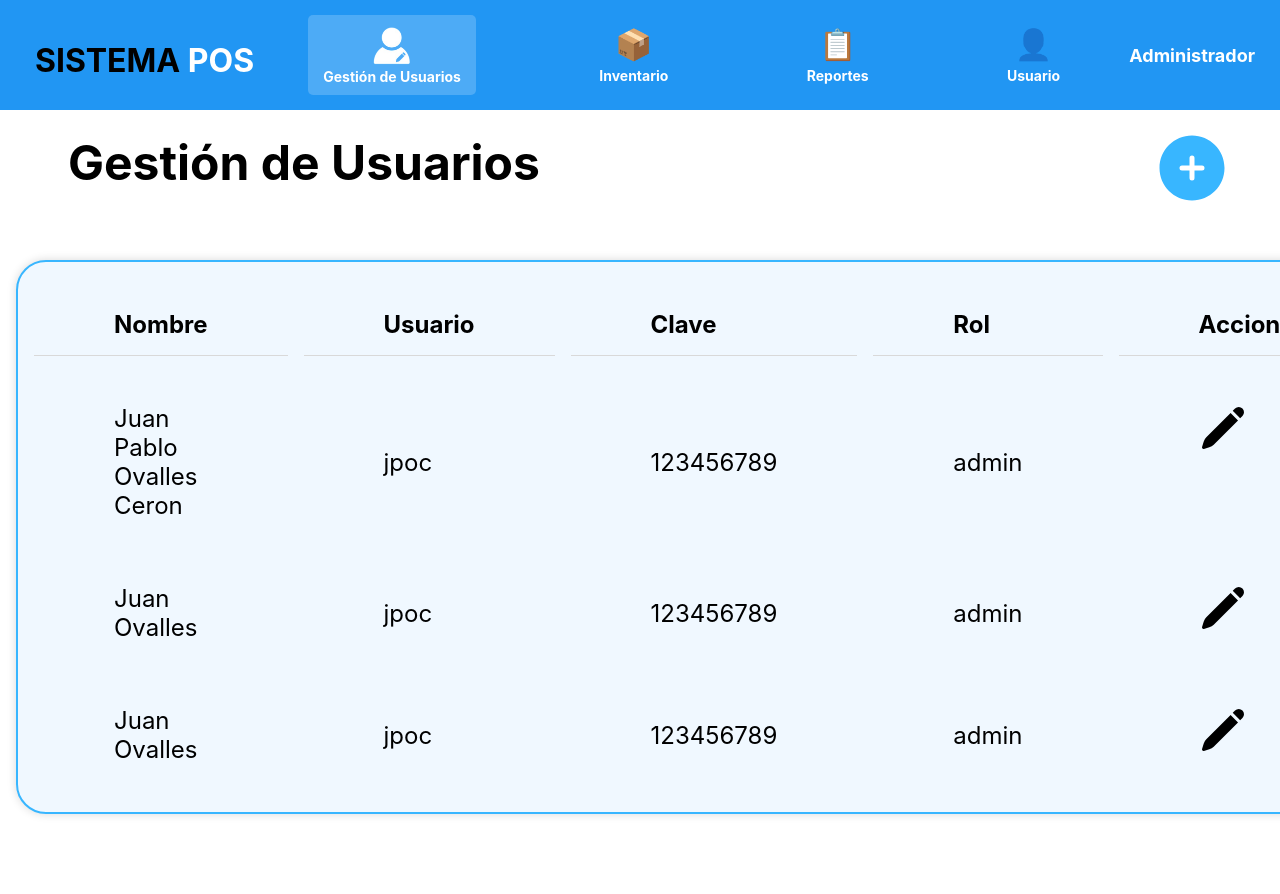
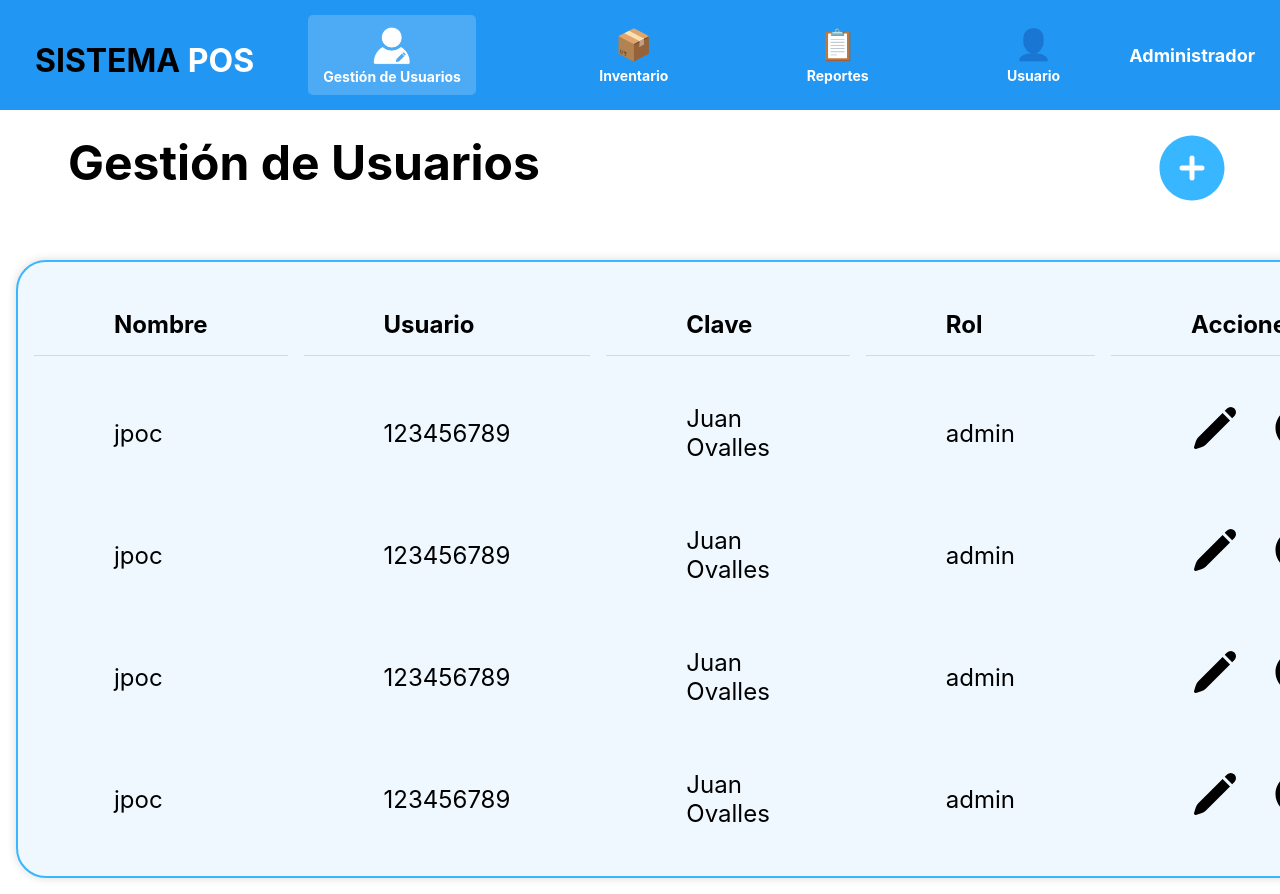
Before and after one commit to jpovalles/SistemaPOS, a React (Create React App) app: page /admin/gestUsers in a window 1280 px wide. Shown: the top 894 px of the page. Before the commit the page ends 830 px from the top, so only its background shows below. Built offline with nearby package versions, Linux system fonts and the light colour scheme.

Commit message:
fixed gestUsers tables size

```diff
--- a/src/pages/admin/gestUsuarios/GestUsers.css
+++ b/src/pages/admin/gestUsuarios/GestUsers.css
@@ -70,5 +70,13 @@
     color: #ff5252;
 }
 
+.gest-users .addUser{
+    color: #38b6ff;
+    cursor: pointer;
+
+    transition: color 0.3s;
+}
+
 .gest-users .addUser:hover{
+    color: #0077b6;
 }
--- a/src/pages/admin/gestUsuarios/GestUsers.js
+++ b/src/pages/admin/gestUsuarios/GestUsers.js
@@ -5,9 +5,10 @@ import TopBarAdmin from "../../../components/TopBarAdmin";
 
 function GestUsers(){
     const data = [
-        { nombre: "Juan Pablo Ovalles Ceron", usuario: "jpoc", clave: "123456789", rol: "admin" },
-        { nombre: "Juan Ovalles", usuario: "jpoc", clave: "123456789", rol: "admin" },
-        { nombre: "Juan Ovalles", usuario: "jpoc", clave: "123456789", rol: "admin" },];
+        { usuario: "jpoc", clave: "123456789", nombre: "Juan Ovalles", rol: "admin" },
+        { usuario: "jpoc", clave: "123456789", nombre: "Juan Ovalles", rol: "admin" },
+        { usuario: "jpoc", clave: "123456789", nombre: "Juan Ovalles", rol: "admin" },
+        { usuario: "jpoc", clave: "123456789", nombre: "Juan Ovalles", rol: "admin" },];
     return(
         <div className="gest-users">
             <TopBarAdmin paginaActualAdmin="usuariosAdmin"/>
@@ -16,7 +17,7 @@ function GestUsers(){
                     <h1>Gestión de Usuarios</h1>
                 </div>
                 <div className='addUser'>
-                    <svg xmlns="http://www.w3.org/2000/svg" viewBox="0 0 24 24" fill="#38b6ff" class="size-5">
+                    <svg xmlns="http://www.w3.org/2000/svg" viewBox="0 0 24 24" fill="currentColor" class="size-5">
                         <path fill-rule="evenodd" d="M12 2.25c-5.385 0-9.75 4.365-9.75 9.75s4.365 9.75 9.75 9.75 9.75-4.365 9.75-9.75S17.385 2.25 12 2.25ZM12.75 9a.75.75 0 0 0-1.5 0v2.25H9a.75.75 0 0 0 0 1.5h2.25V15a.75.75 0 0 0 1.5 0v-2.25H15a.75.75 0 0 0 0-1.5h-2.25V9Z" clip-rule="evenodd" />
                     </svg>
                 </div>
@@ -35,9 +36,9 @@ function GestUsers(){
                 <tbody>
                 {data.map((row, index) => (
                     <tr key={index}>
-                    <td className="px-4 py-2">{row.nombre}</td>
                     <td className="px-4 py-2">{row.usuario}</td>
                     <td className="px-4 py-2">{row.clave}</td>
+                    <td className="px-4 py-2">{row.nombre}</td>
                     <td className="px-4 py-2">{row.rol}</td>
                     <td className="iconsRow">
                         <svg xmlns="http://www.w3.org/2000/svg" viewBox="0 0 24 24" fill="currentColor" class="editIcon">
```
